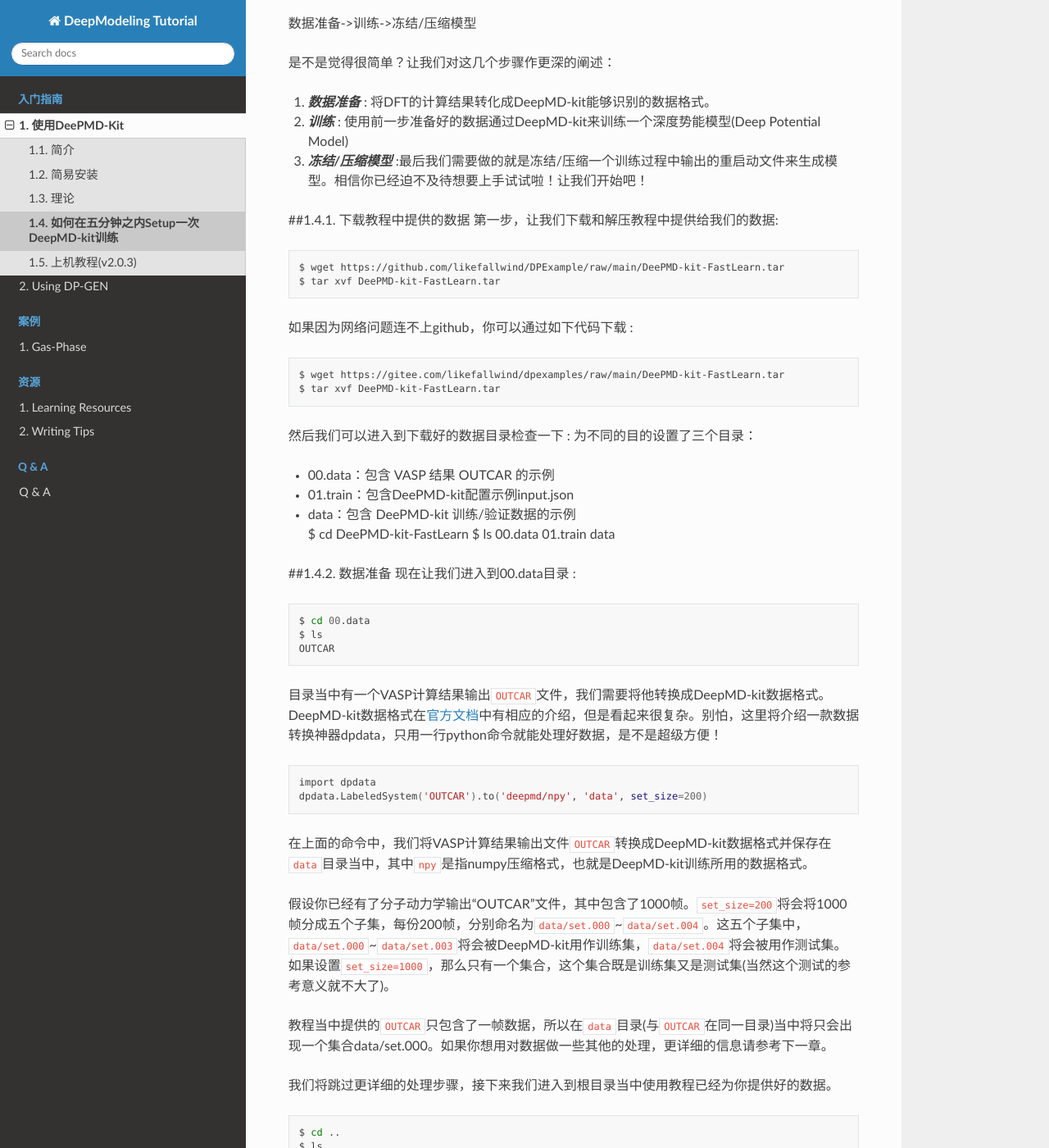
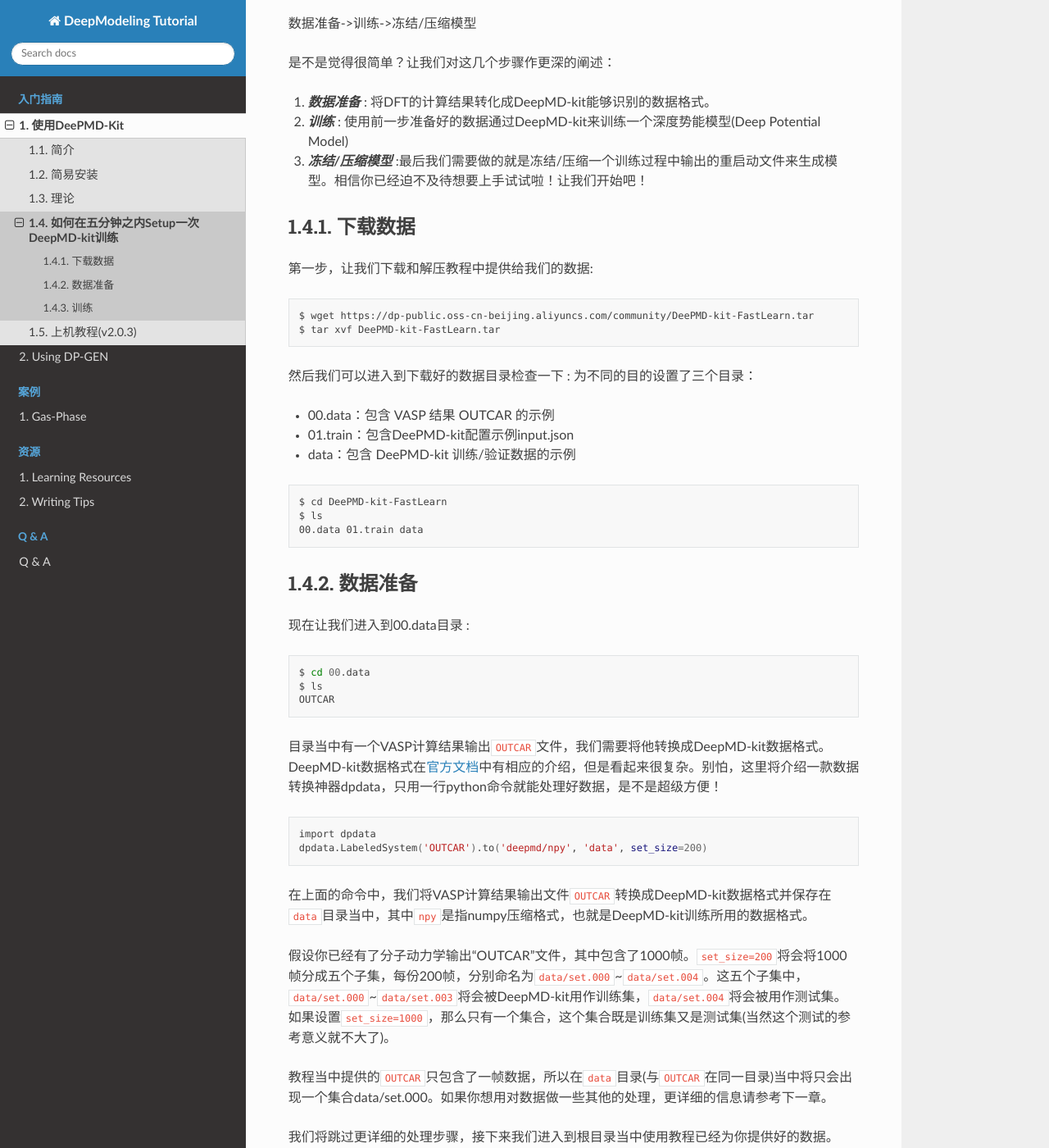
Before and after one commit to deepmodeling/tutorials-cn, a Sphinx documentation site: the page built from source/Tutorials/DeePMD-kit/learnDoc/run5minutes.md, in a window 1280 px wide and 1400 px high, scrolled down 295 px. Shown: the whole window at 82% size. Built offline with Sphinx 7.4.7 and the Read the Docs theme 2.0.0, drawn with Linux system fonts in a browser that asks for light colours; some of the changed text lies outside the part shown.

Commit message:
update files  (#5) Update DeePMD-kit: hands-on tutorial, QuickStart Tutorial
* Update run5minutes.md

* Update run5minutes.md

* Update Handson-Tutorial(v2.0.3).md

* Update Handson-Tutorial(v2.0.3).md

````diff
--- a/source/Tutorials/DeePMD-kit/learnDoc/run5minutes.md
+++ b/source/Tutorials/DeePMD-kit/learnDoc/run5minutes.md
@@ -11,27 +11,24 @@
 2. ***训练*** : 使用前一步准备好的数据通过DeepMD-kit来训练一个深度势能模型(Deep Potential Model)
 3. ***冻结/压缩模型*** :最后我们需要做的就是冻结/压缩一个训练过程中输出的重启动文件来生成模型。相信你已经迫不及待想要上手试试啦！让我们开始吧！
 
-##1.4.1. 下载教程中提供的数据
+## 下载数据
 第一步，让我们下载和解压教程中提供给我们的数据:
 ```bash
-$ wget https://github.com/likefallwind/DPExample/raw/main/DeePMD-kit-FastLearn.tar
+$ wget https://dp-public.oss-cn-beijing.aliyuncs.com/community/DeePMD-kit-FastLearn.tar
 $ tar xvf DeePMD-kit-FastLearn.tar
 ```
-如果因为网络问题连不上github，你可以通过如下代码下载 :
-```bash
-$ wget https://gitee.com/likefallwind/dpexamples/raw/main/DeePMD-kit-FastLearn.tar
-$ tar xvf DeePMD-kit-FastLearn.tar
-```
- 然后我们可以进入到下载好的数据目录检查一下 :
- 为不同的目的设置了三个目录：
+
+然后我们可以进入到下载好的数据目录检查一下 :
+为不同的目的设置了三个目录：
   * 00.data：包含 VASP 结果 OUTCAR 的示例
   * 01.train：包含DeePMD-kit配置示例input.json
   * data：包含 DeePMD-kit 训练/验证数据的示例
-	$ cd DeePMD-kit-FastLearn
-	$ ls
-	00.data 01.train data
-
-##1.4.2. 数据准备
+```
+$ cd DeePMD-kit-FastLearn
+$ ls
+00.data 01.train data
+```
+## 数据准备
 现在让我们进入到00.data目录 :
 ```bash
 $ cd 00.data
````
Also changed, not shown: other parts of source/Tutorials/DeePMD-kit/learnDoc/run5minutes.md (+1 -1 lines), source/Tutorials/DeePMD-kit/learnDoc/Handson-Tutorial(v2.0.3).md (+35 -4 lines).
